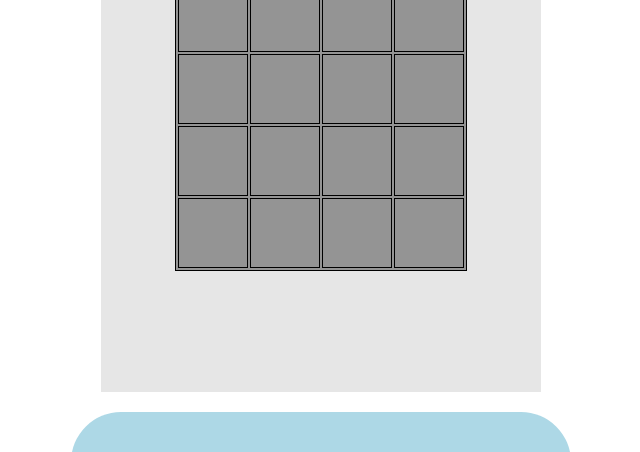
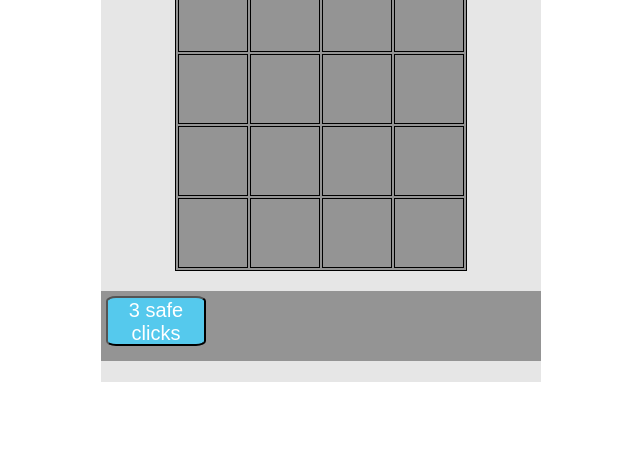
Before and after one commit to Carmel-Amarilio/Sprint1-MIneSweeper, a plain HTML site: page index.html in a window 1280 px wide. Shown: the part 269-721 px from the top of the page, without its empty margins (319-959 px from the left). Drawn offline with Linux system fonts and the light colour scheme.

Commit message:
Full game and part of the bonus
Completed game segments:
full game, levels, smiley, hints, lives, Full Expand, Safe click

```diff
--- a/css/main.css
+++ b/css/main.css
@@ -14,12 +14,12 @@ body {
     position: relative;
 }
 
-.levels p {
+.features1 p {
     margin-bottom: 2px;
     font-size: 30px;
 }
 
-.levels {
+.features1 {
     margin: auto;
     background-color: rgb(148, 148, 148);
     height: 120px;
@@ -108,6 +108,26 @@ table, td {
     background-color: rgb(192, 186, 186);
 }
 
+.features2 {
+    margin: auto;
+    background-color: rgb(148, 148, 148);
+    height: 70px;
+    margin-top: 20px;
+    margin-bottom: 5PX;
+}
+
+.safe-clicks{
+    height: 50px;
+    width: 100px;
+    margin-top: 5px;
+    margin-left: 5px;
+    font-size: 20px;
+    position: absolute;
+    background-color:rgb(85, 201, 237);
+    border-radius: 10%;
+    color: white;
+    left: 0px;
+}
 
 .best-score{
     margin: auto;
--- a/index.html
+++ b/index.html
@@ -12,13 +12,13 @@
 <body onload="onInit()">
     <div class="box">
         <h1>Mine Sweeper</h1>
-        <div class="levels">
+        <div class="features1">
             <p>Chose your Level:</p>
             <button onclick="onSetLv({size:4, mines:2})">Beginner</button>
             <button onclick="onSetLv({size:8, mines:14})">Medium</button>
             <button onclick="onSetLv({size:12, mines:32})">Expert</button>
             <p class="emoji" onclick="onInit()">😃</p>
-            <p class="timer">⏳: <span>000.0</span> sec</p>
+            <p class="timer">⏳: <span>00.00</span> sec</p>
             <div class="hints">
                 <button class="hint" onclick="onHint(this)">💡</button>
                 <button class="hint" onclick="onHint(this)">💡</button>
@@ -27,13 +27,17 @@
         </div>
         <p class="lives">Live:❤️❤️❤️</p>
         <table class="board">
+        </table>
+        <div class="features2">
+            <button class="safe-clicks" onclick="onSafeClicks(this)">3 safe clicks</button>
 
-        </table>
+        </div>
+
     </div>
 
-    <div class="best-score">
+    <!-- <div class="best-score">
 
-    </div>
+    </div> -->
 
 
 
--- a/js/bonus.js
+++ b/js/bonus.js
@@ -3,17 +3,23 @@
 
 var isHintOn = false
 var gElHint = null
+var safeClicksCount = 3
 
 
-function resatHints() {
+function resatBonus() {
+    //hints
     isHintOn = false
     gElHint = null
-
     const elHints = document.querySelectorAll('.hint')
     for (var i = 0; i < elHints.length; i++) {
         elHints[i].innerText = '💡'
-        elHints[i].style.display= 'inline-block'
+        elHints[i].style.display = 'inline-block'
     }
+
+    //Safe Clicks
+    safeClicksCount = 3
+    const elBtn = document.querySelector('.safe-clicks')
+    elBtn.innerText = `${safeClicksCount} safe clicks`
 }
 
 
@@ -42,7 +48,7 @@ function revileNegs(row, col) {
     setTimeout(function () {
         gElHint.innerText = ''
         gElHint.style.backgroundColor = 'rgb(230, 230, 230)'
-        gElHint.style.display= 'none'
+        gElHint.style.display = 'none'
         for (var i = 0; i < revileNegs.length; i++) {
             var currCell = revileNegs[i]
             gBoard[currCell.i][currCell.j].isShow = false
@@ -52,3 +58,28 @@ function revileNegs(row, col) {
     }, 1000);
 
 }
+
+
+function onSafeClicks(elBtn) {
+    if (gFirstClick || !safeClicksCount) return
+    safeClicksCount--
+    elBtn.innerText = `${safeClicksCount} safe clicks`
+    var SafeCellNotShow = []
+    for (var i = 0; i < gBoard.length; i++) {
+        for (var j = 0; j < gBoard[i].length; j++) {
+            var currCell = gBoard[i][j]
+            if (!currCell.isShow && !currCell.isMine) {
+                SafeCellNotShow.push(currCell)
+            }
+        }
+    }
+    var ranMineIndx = getRandomIntInclusive(0, SafeCellNotShow.length - 1)
+    var cell = SafeCellNotShow[ranMineIndx]
+    gBoard[cell.i][cell.j].isShow = true
+    gBoard[cell.i][cell.j].mineNegsCount = countNeighborsMine(cell.i, cell.j)
+    renderCell(cell.i, cell.j)
+    setTimeout(function () {
+        gBoard[cell.i][cell.j].isShow = false
+        renderCell(cell.i, cell.j)
+    }, 1000);
+}
--- a/js/main.js
+++ b/js/main.js
@@ -31,6 +31,7 @@ function onInit() {
 }
 
 function onSetLv(level) {
+    clearInterval(gTimerIntervalId)
     if(isHintOn) return
     gGame.isOn = true
     gBoard = []
@@ -44,18 +45,19 @@ function onSetLv(level) {
     document.querySelector('.emoji').innerText = '😃'
     updateLives()
 
-    resatHints()
+    resatBonus()
     const elTimer = document.querySelector('.timer span')
     elTimer.innerText = '00.00'
+
 
     gLevel.SIZE = level.size
     gLevel.MINES = level.mines
 
     var elBox = document.querySelector('.box')
-    var elLevelBox = document.querySelector('.levels')
+    var elFeatures1Box = document.querySelector('.features1')
     elBox.style.width = (gLevel.SIZE * 60 + 200) + 'px'
-    elBox.style.height = (gLevel.SIZE * 60 + 400) + 'px'
-    elLevelBox.style.width = (gLevel.SIZE * 60 + 200) + 'px'
+    elBox.style.height = (gLevel.SIZE * 70 + 350) + 'px'
+    elFeatures1Box.style.width = (gLevel.SIZE * 60 + 200) + 'px'
 
     renderBlankBoard()
 
```
